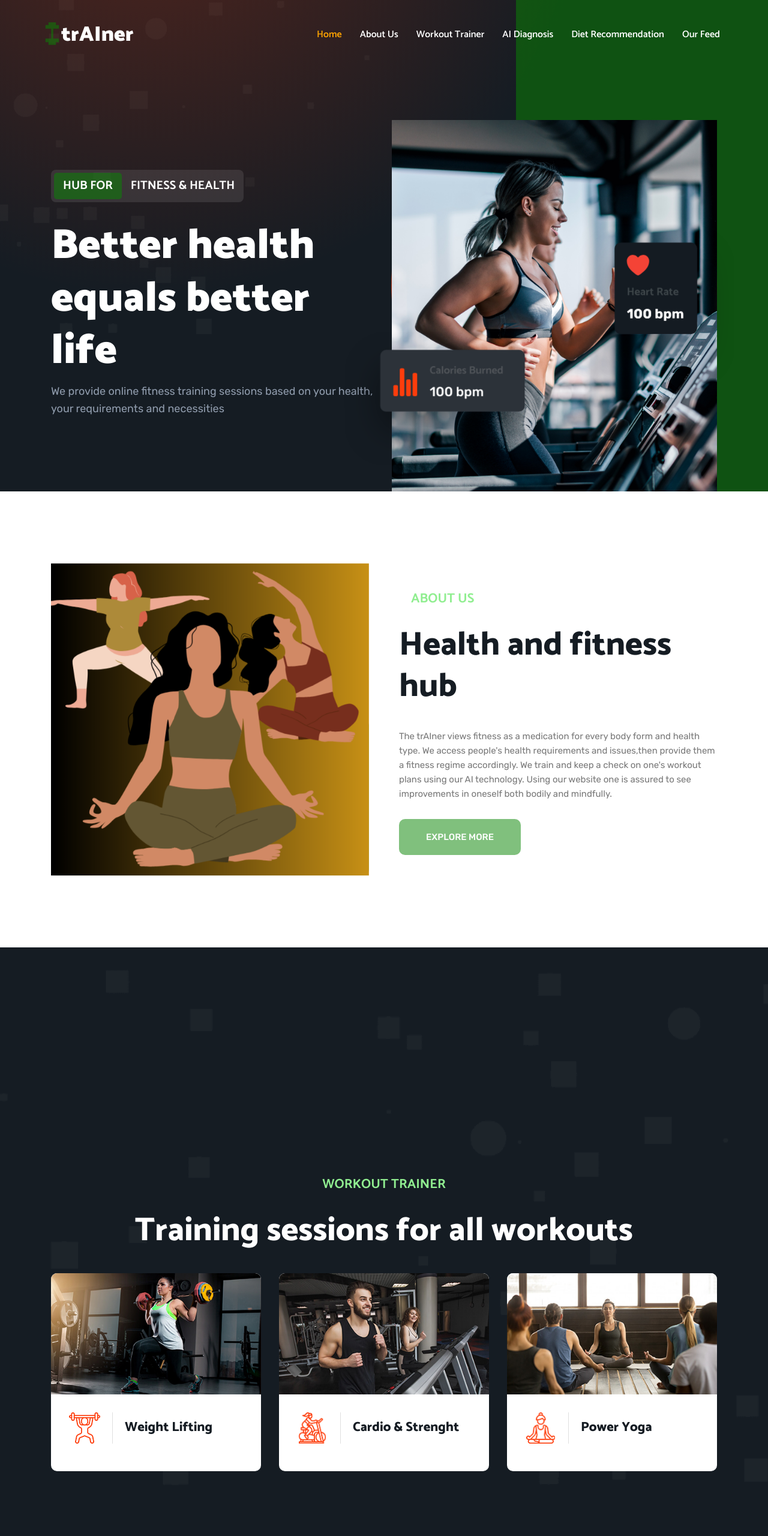
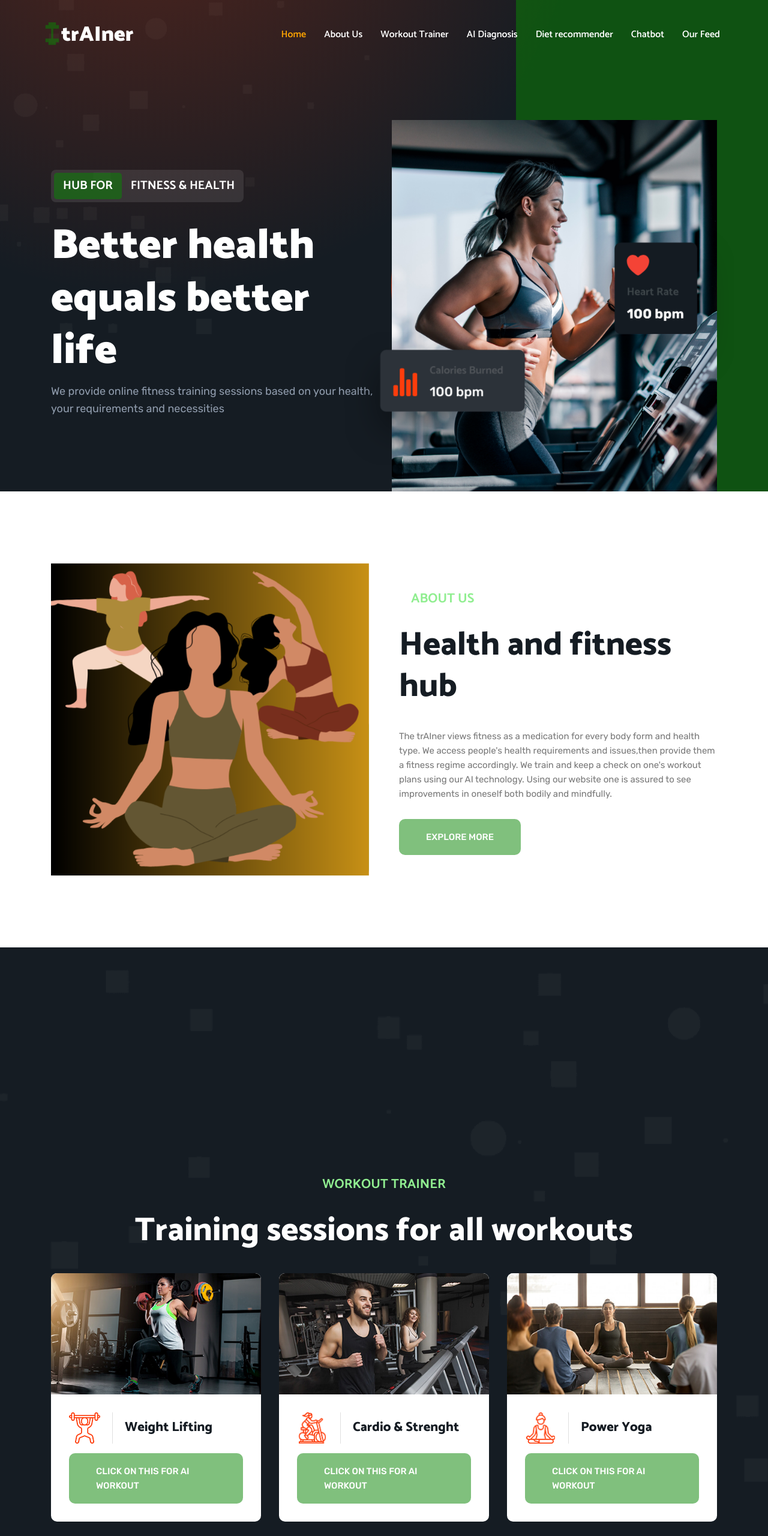
Before and after one commit to gitpriyansh/trAIner-website, a plain HTML site: page index.html in a window 1280 px wide. Shown: the top 2560 px of the page at 60% size. Drawn offline with nearby package versions, Linux system fonts and the light colour scheme; a script that the page names is missing.

Commit message:
Update index.html

```diff
--- a/index.html
+++ b/index.html
@@ -85,10 +85,12 @@
           </li>
 
           <li>
-            <a href="#chatbot" class="navbar-link" data-nav-link>Diet Recommendation</a>
+            <a href="https://foodrecommend.onrender.com/" class="navbar-link" data-nav-link>Diet recommender</a>
           </li>
 
-
+          <li>
+            <a href="#chatbot" class="navbar-link" data-nav-link>Chatbot</a>
+          </li>
           <li>
             <a href="#blog" class="navbar-link" data-nav-link>Our Feed</a>
           </li>
@@ -306,7 +308,9 @@
                     </div>
 
                   </div>-->
-
+                  <div class="card-link">
+                    <a href="https://aiworkout.live" class="btn btn-primary">Click On this For AI Workout</a>
+                  </div>
                 </div>
 
               </div>
@@ -350,7 +354,9 @@
                   </div>
 
                 </div>-->
-
+                <div class="card-link">
+                  <a href="https://aiworkout.live" class="btn btn-primary">Click On this For AI Workout</a>
+                </div>
               </div>
             </li>
 
@@ -393,7 +399,9 @@
                   </div>
 
                 </div>-->
-
+                <div class="card-link">
+                  <a href="https://aiworkout.live" class="btn btn-primary">Click On this For AI Workout</a>
+                </div>
               </div>
             </li>
 
@@ -436,6 +444,9 @@
                   </div>
 
                 </div>-->
+                <div class="card-link">
+                  <a href="https://aiworkout.live" class="btn btn-primary">Click On this For AI Workout</a>
+                </div>
 
               </div>
             </li>
```
